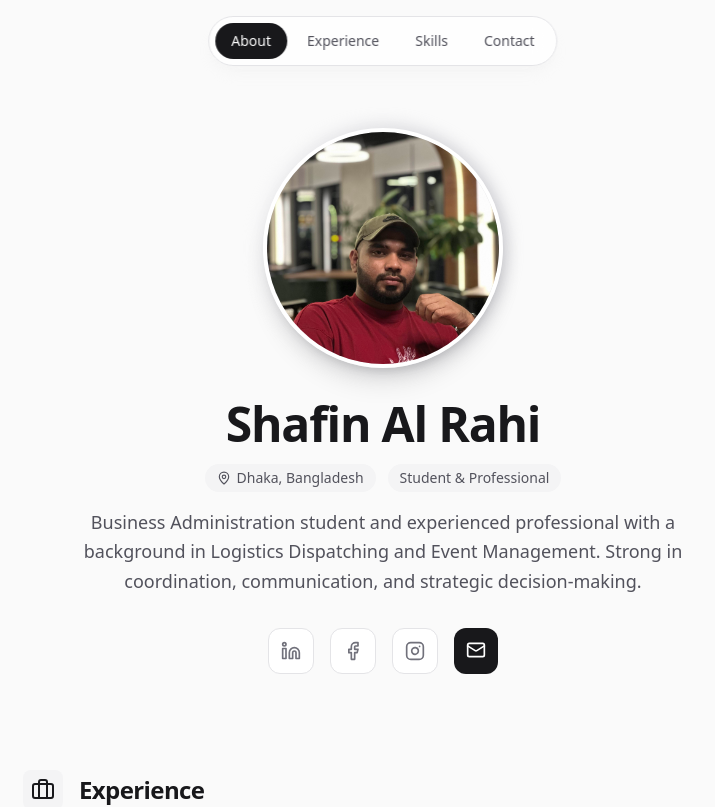
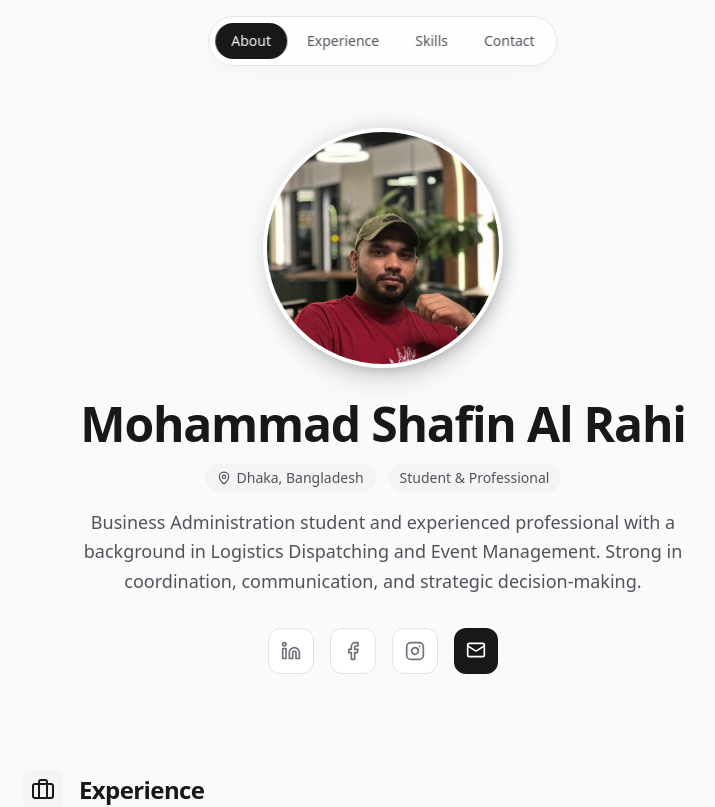
Before and after one commit to Mahenul-Haque-Chowdhury/shafin-al-rahi-portfolio, a Next.js app: page / in a window 1280 px wide. Shown: the top 807 px of the page, without its empty margins (257-972 px from the left). Built offline with nearby package versions, Linux system fonts and the light colour scheme.

Commit message:
Update page tweaks

```diff
--- a/src/app/page.tsx
+++ b/src/app/page.tsx
@@ -70,7 +70,7 @@ export default function Home() {
   ];
 
   const profile = {
-    name: "Shafin Al Rahi",
+    name: "Mohammad Shafin Al Rahi",
     role: "BBA Student • Logistics Dispatching • Event Management",
     headline:
       "Business Administration student and experienced professional with a background in Logistics Dispatching and Event Management. Strong in coordination, communication, and strategic decision-making.",
```
